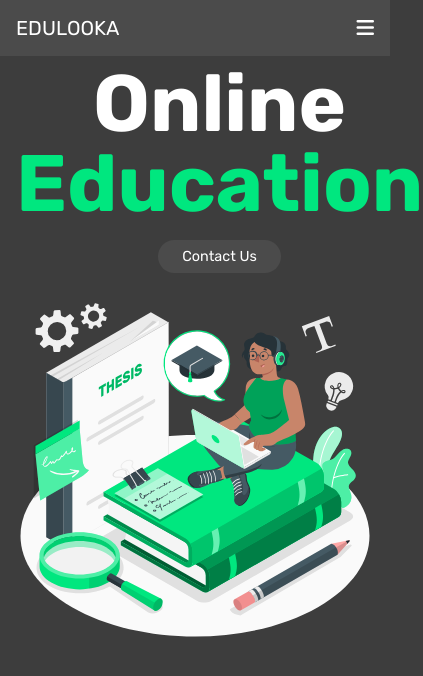
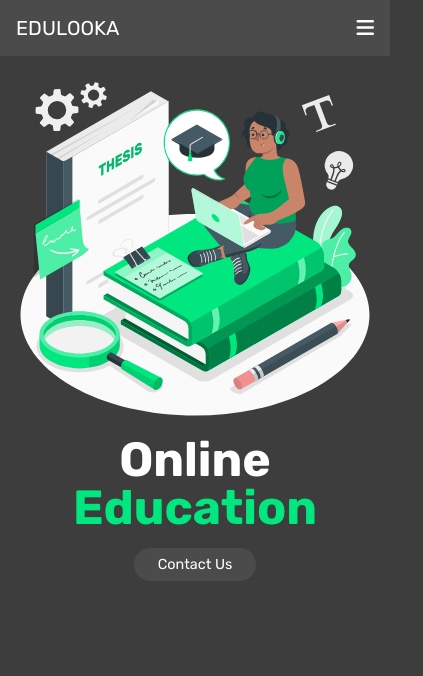
Before and after one commit to Ahmedibr2020/snippet-basics-practice, a plain HTML site: page Front/Responsive Online Educational Website/index.html in a window 390 px wide. Shown: the whole page, 423 px wide, since content can reach past the window. Drawn offline with Linux system fonts and the light colour scheme.

Commit message:
Finish home section
Resolving Responsive Matter in home section

```diff
--- a/Front/Responsive Online Educational Website/css/style.css
+++ b/Front/Responsive Online Educational Website/css/style.css
@@ -114,7 +114,7 @@ section{
 .home .row{
     display: flex;
     align-items: center;
-    flex-wrap: wrap;
+    flex-wrap: wrap-reverse;
     gap: 1.5rem;
 
 }
@@ -166,6 +166,14 @@ section{
     #menu-btn{
         display:inline-block ;
     }
+    html{
+        font-size: 55%;
+
+    }
+    .home .row .content h3{
+    font-size: 8rem;
+    }
+
 }
 @media (max-width:768px){
     html{
@@ -189,6 +197,12 @@ section{
         margin: 2rem;
 
     }
+    .home .row .content h3{
+        font-size: 6rem;
+        }
+
+
+
 }
 @media (max-width:450px){
     html{
```
